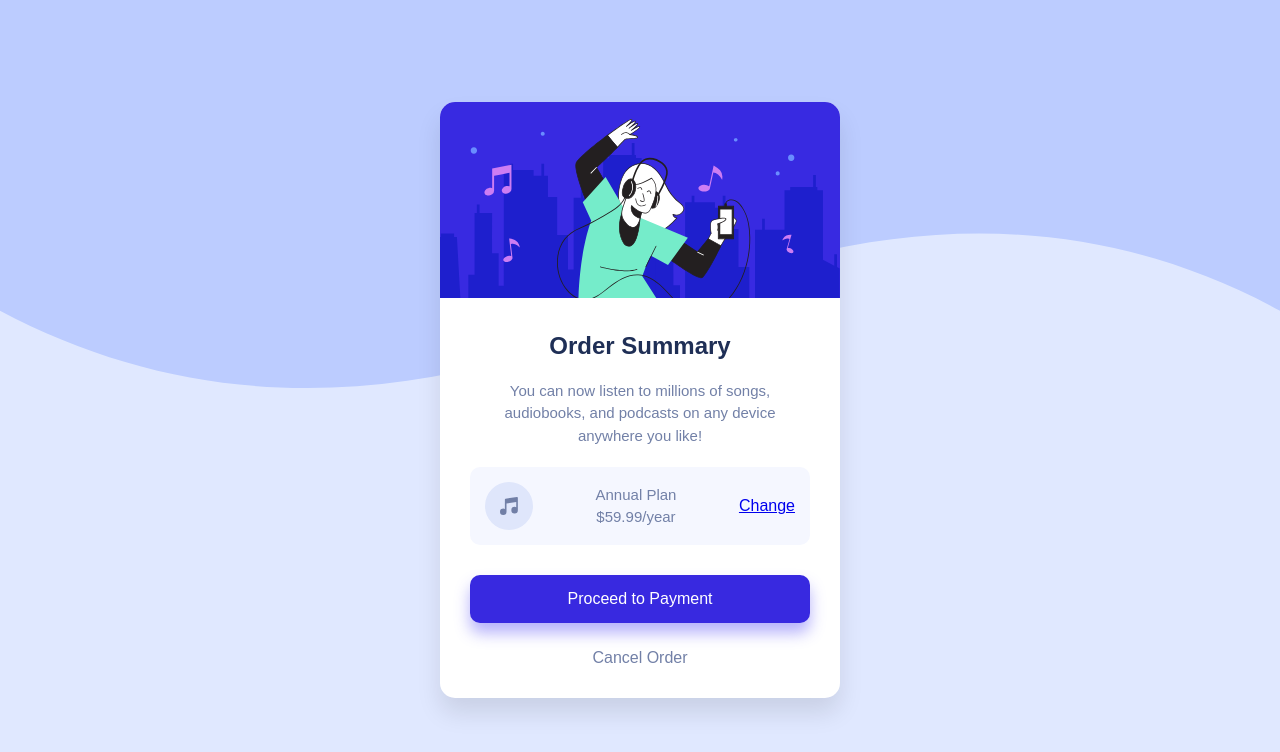
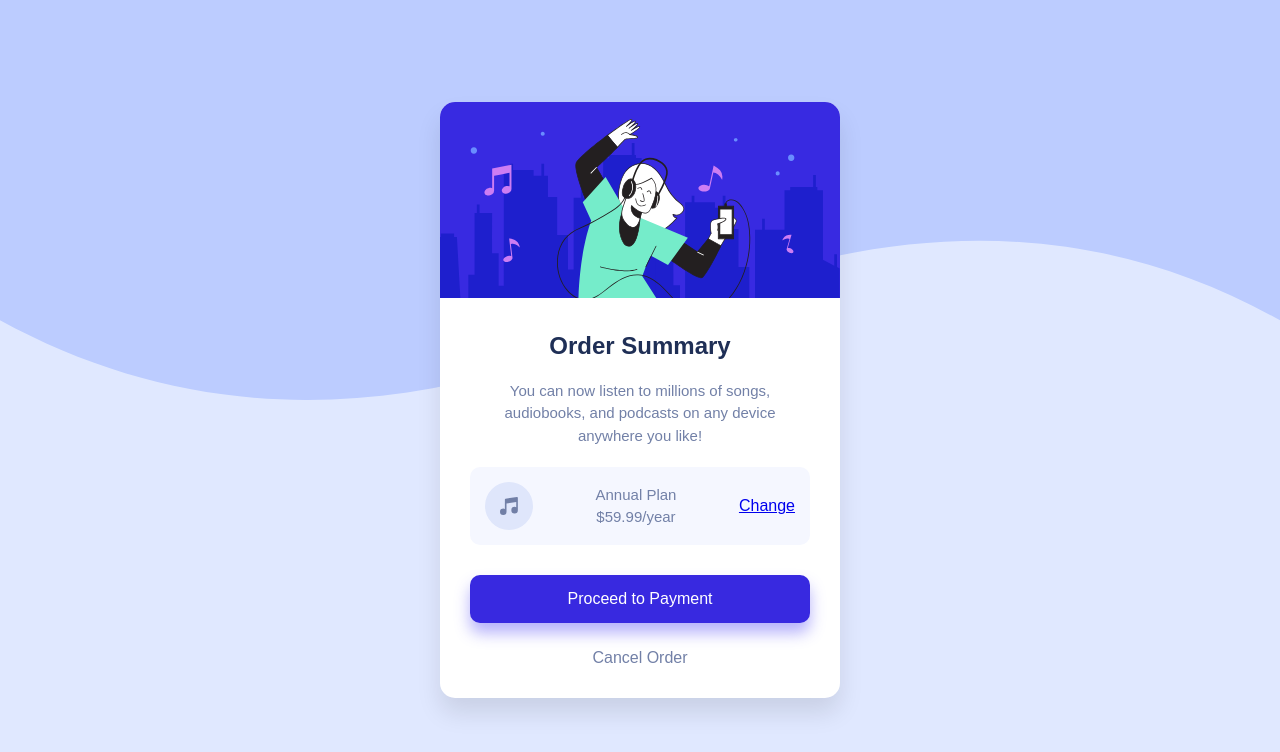
Before and after one commit to IamTomide/order-summary, a plain HTML site: page index.html in a window 1280 px wide. Drawn offline with Linux system fonts and the light colour scheme.

Commit message:
Added background image for mobile design and adjusted bacckground height

```diff
--- a/styles.css
+++ b/styles.css
@@ -11,6 +11,10 @@
     display: flex;
     justify-content: center;
     align-items: center;
+    background-image: url('./images/pattern-background-mobile.svg');
+    background-size: 100vw 50vh;
+    background-repeat: no-repeat;
+    background-blend-mode: multiply;
 }
 
 .card {
@@ -90,7 +94,7 @@
     .wrapper {
         background-color: hsl(225, 100%, 94%);
         background-image: url('./images/pattern-background-desktop.svg');
-        background-size: 100% auto;
+        background-size: 100vw 50vh;
         background-repeat: no-repeat;
         background-blend-mode: multiply;
     }
```
